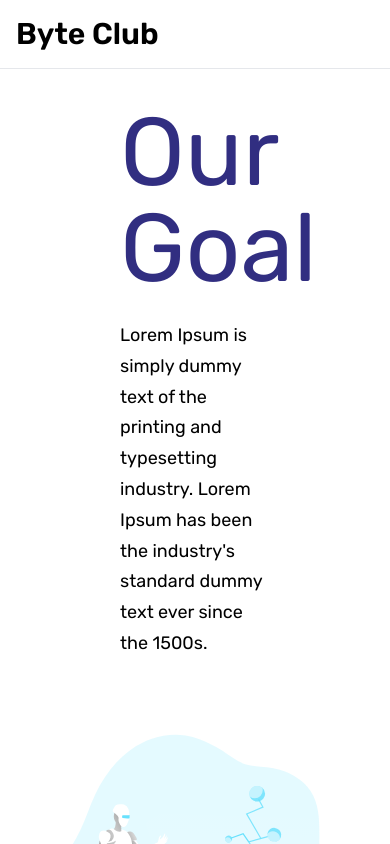
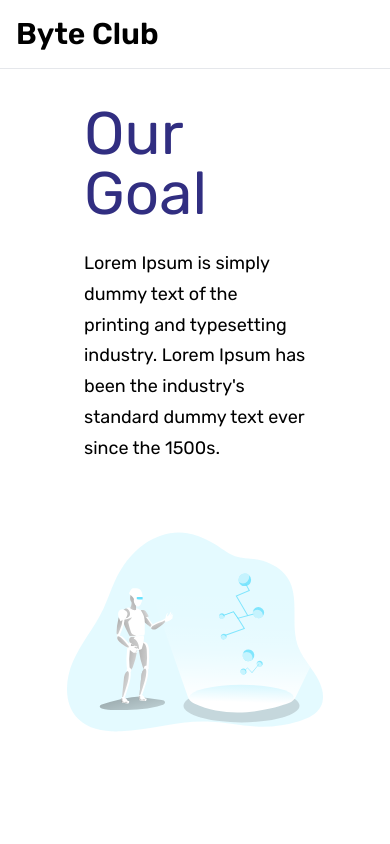
Before and after one commit to Code-Of-The-Future-Hackathon/code-of-the-future-2023-byte-club, a React (Vite) app in the folder client/: page / in a window 390 px wide. Shown: the top 844 px of the page. Built offline with nearby package versions, Linux system fonts and the light colour scheme; some icons are missing; the HTML template or start-up script is replaced by a standard one.

Commit message:
Fix responsiveness on our goal component

```diff
--- a/client/src/components/OurGoal.jsx
+++ b/client/src/components/OurGoal.jsx
@@ -3,18 +3,18 @@ import styles from '../style';
 
 const OurGoal = () => (
     <section id="home" className={`flex md:flex-row flex-col ${styles.paddingY}`}>
-        <div className={`flex-1  ${styles.flexStart} flex-col xl:px-[30em] xl:flex-none xl: sm:px-16 px-10 mx-20`}>
+        <div className={`basis-1/2  ${styles.flexStart} flex-col xl:px-[6em] sm:px-[1em] xs:px-[2em] px-[0.25em] mx-20`}>
 
-            <p className="xl:text-8xl text-8xl py-6 text-indigo-900">Our Goal</p>
+            <p className="xl:text-8xl text-6xl py-6 text-indigo-900">Our Goal</p>
 
 
-            <p className={`${styles.paragraph} sm: text-[1.4em] xl:text-[2em] xl:leading-10 max-w-[470px] `}>
+            <p className={`${styles.paragraph} sm: text-[1.4em] xl:text-[2em] xl:leading-10  `}>
                 Lorem Ipsum is simply dummy text of the printing and typesetting industry. Lorem Ipsum has been the industry's standard dummy text ever since the 1500s.
             </p>
         </div>
 
-        <div className={`flex-1 flex ${styles.flexCenter} md:my-0 my-10 relative`}>
-            <img src={ ai } alt="ai photo" className="md:w-[18em] md:h-[18em] lg:w-[30em] lg:h-[30em] xl:w-[40em] xl:h-[40em] w-[20em] h-[20em] relative z-5" />
+        <div className={`basis-1/2 flex ${styles.flexCenter} md:my-0 my-10 relative`}>
+            <img src={ ai } alt="ai photo" className="sm:w-[20em] sm:h-[20em] md:w-[18em] md:h-[18em] lg:w-[30em] lg:h-[30em] xl:w-[50em] xl:h-[50em] w-[16em] h-[16em] relative z-5" />
         </div>
     </section>
 )
--- a/client/src/style.js
+++ b/client/src/style.js
@@ -2,7 +2,7 @@ const styles = {
     boxWidth: "xl:max-w-[1280px] w-full",
 
     heading2: "font-rubik font-semibold xs:text-[48px] text-[40px] text-white xs:leading-[76.8px] leading-[66.8px] w-full",
-    paragraph: "font-rubik font-normal text-dimWhite text-[18px] leading-[30.8px]",
+    paragraph: "font-rubik font-normal text-[18px] leading-[30.8px]",
 
     flexCenter: "flex justify-center items-center",
     flexStart: "flex justify-center items-start",
```
